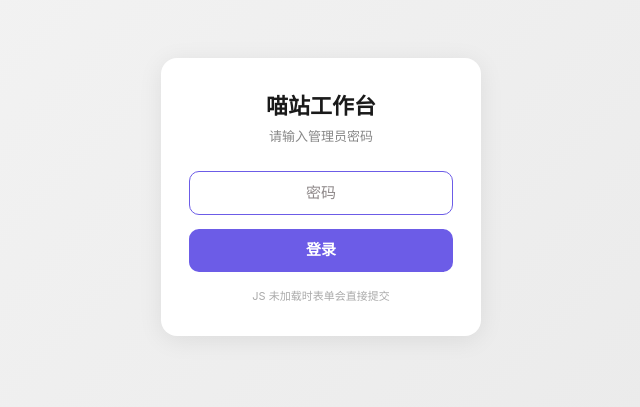
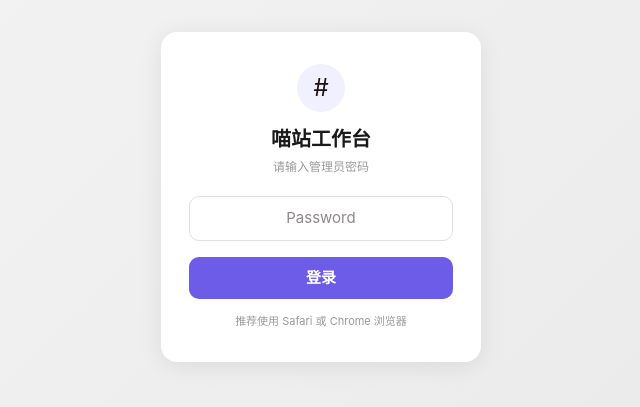
Before and after one commit to Wkk12/my-AI-workbench, a Next.js app: page /login in a window 1280 px wide. Shown: the part 203-610 px from the top of the page, without its empty margins (319-959 px from the left). Built offline with nearby package versions, Linux system fonts and the light colour scheme.

Commit message:
fix: 恢复原始登录页 + form action 兜底 + name 属性

```diff
--- a/src/app/login/page.tsx
+++ b/src/app/login/page.tsx
@@ -50,28 +50,29 @@ export default function LoginPage() {
         width: 320,
         maxWidth: "90vw",
         boxShadow: "0 4px 24px rgba(0,0,0,0.08)",
+        textAlign: "center",
       }}>
-
-        <h1 style={{
-          fontSize: 22, fontWeight: 700, marginBottom: 4,
-          color: "#1a1a1a", textAlign: "center",
-        }}>
+        <div style={{
+          width: 48, height: 48, borderRadius: "50%",
+          background: "#f0f0ff", display: "flex",
+          alignItems: "center", justifyContent: "center",
+          margin: "0 auto 12px", fontSize: 24,
+        }}>#</div>
+        <h1 style={{ fontSize: 20, fontWeight: 700, marginBottom: 4, color: "#1a1a1a" }}>
           喵站工作台
         </h1>
-        <p style={{
-          fontSize: 13, color: "#888", marginBottom: 24,
-          textAlign: "center",
-        }}>
+        <p style={{ fontSize: 12, color: "#999", marginBottom: 20 }}>
           请输入管理员密码
         </p>
         <form action="/api/auth/login" method="POST" onSubmit={handleSubmit}>
           <input
             type="password"
             name="password"
+            placeholder="Password"
             value={password}
             onChange={(e) => setPassword(e.target.value)}
-            placeholder="密码"
             autoFocus
+            disabled={loading}
             style={{
               width: "100%",
               padding: "10px 14px",
@@ -82,38 +83,34 @@ export default function LoginPage() {
               outline: "none",
               boxSizing: "border-box",
             }}
-            onFocus={(e) => e.target.style.borderColor = "#6c5ce7"}
-            onBlur={(e) => e.target.style.borderColor = "#e0e0e0"}
           />
-          {error ? (
-            <p style={{
-              color: "#e74c3c", fontSize: 12, marginTop: 8,
-              textAlign: "center",
-            }}>
+          {error && (
+            <p style={{ color: "#e74c3c", fontSize: 12, marginTop: 6 }}>
               {error}
             </p>
-          ) : null}
+          )}
           <button
             type="submit"
             disabled={loading}
             style={{
               width: "100%",
-              marginTop: 14,
+              marginTop: 16,
               padding: "10px 14px",
-              background: loading ? "#b4a5f0" : "#6c5ce7",
+              background: "#6c5ce7",
               color: "white",
               border: "none",
               borderRadius: 10,
               fontSize: 15,
               fontWeight: 600,
               cursor: loading ? "not-allowed" : "pointer",
+              opacity: loading ? 0.6 : 1,
             }}
           >
             {loading ? "验证中..." : "登录"}
           </button>
         </form>
-        <p style={{ fontSize: 11, color: "#aaa", marginTop: 16, textAlign: "center" }}>
-          JS 未加载时表单会直接提交
+        <p style={{ fontSize: 11, color: "#999", marginTop: 14 }}>
+          推荐使用 Safari 或 Chrome 浏览器
         </p>
       </div>
     </div>
```
